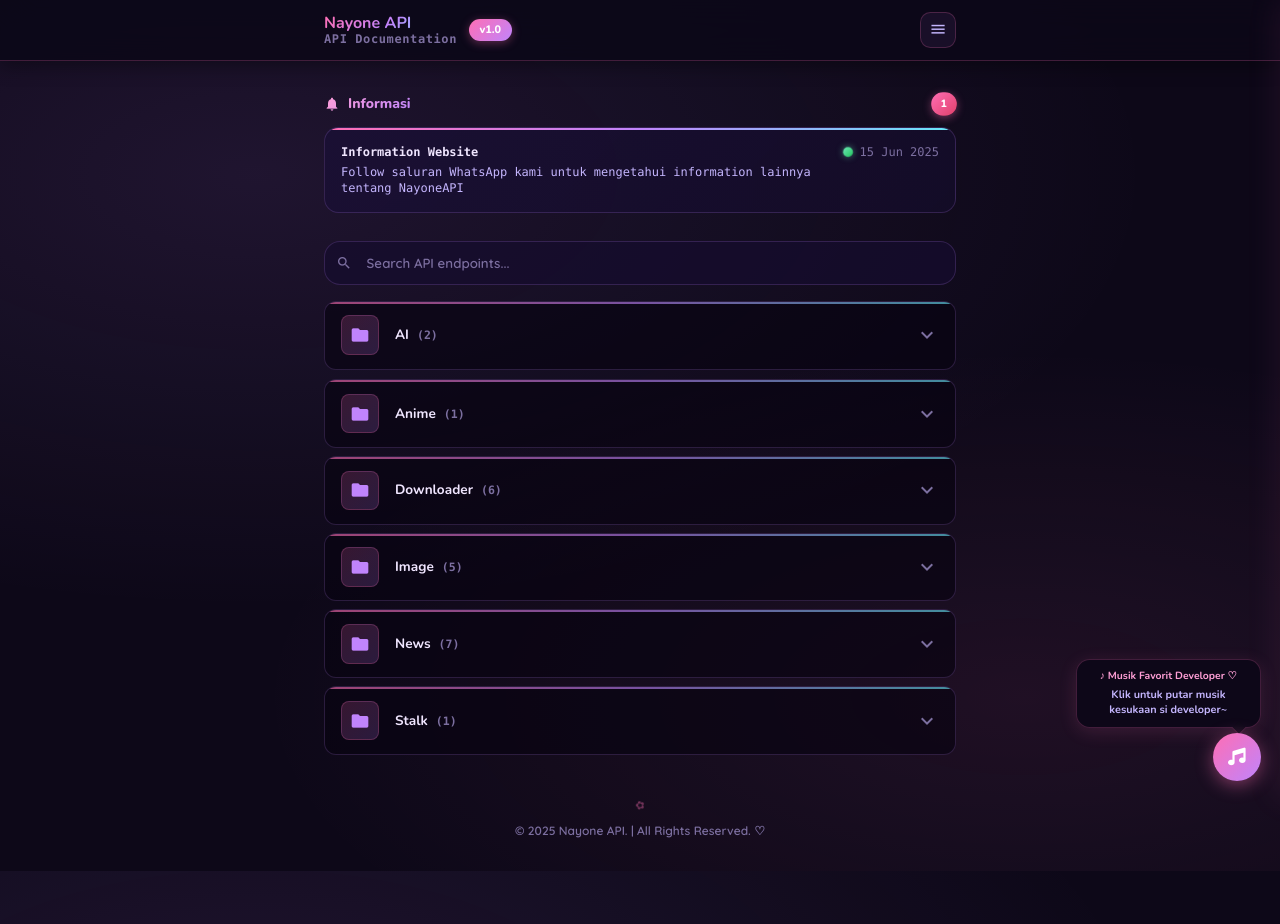
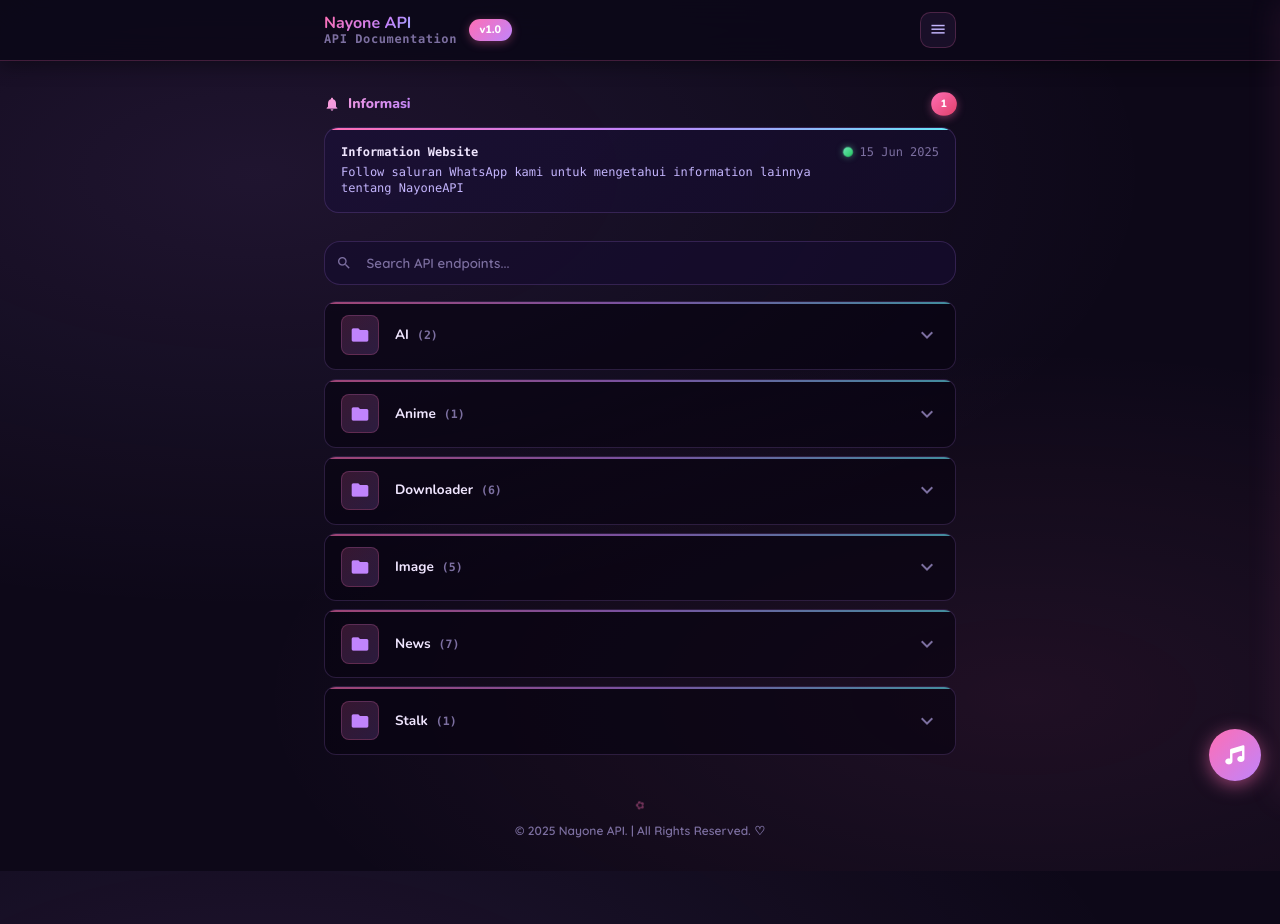
Before and after one commit to AnayaDev/NayoneAPI, a website: page api-page/docs.html in a window 1280 px wide. Drawn offline with nearby package versions, Linux system fonts and the light colour scheme; files whose address does not match are found by name.

Commit message:
Update docs.html

```diff
--- a/api-page/docs.html
+++ b/api-page/docs.html
@@ -879,11 +879,11 @@
     </audio>
 
     <!-- MUSIC BUTTON -->
-    <button id="music-btn" aria-label="Play music">
-        <i class="fas fa-music"></i>
+    <button id="music-btn" aria-label="Play music" style="position:fixed;bottom:1.2rem;right:1.2rem;z-index:9999;width:52px;height:52px;border-radius:50%;background:linear-gradient(135deg,#ff6eb4,#c084fc);border:none;cursor:pointer;display:flex;align-items:center;justify-content:center;box-shadow:0 4px 18px rgba(255,110,180,0.55);color:#fff;font-size:1.2rem;">
+        <i class="fas fa-music" style="pointer-events:none;"></i>
     </button>
-    <div id="music-tooltip">
-        <span class="tip-title">♪ Musik Favorit Developer ♡</span>
+    <div id="music-tooltip" style="position:fixed;bottom:5rem;right:1.2rem;z-index:9998;background:rgba(13,8,24,0.96);border:1.5px solid rgba(255,110,180,0.22);border-radius:0.85rem;padding:0.55rem 0.85rem;font-size:0.68rem;font-family:'Nunito',sans-serif;font-weight:700;color:#c4b5fd;pointer-events:none;opacity:0;transform:translateY(5px);transition:all 0.22s;max-width:185px;text-align:center;line-height:1.45;">
+        <span style="color:#ff9fd6;font-size:0.65rem;display:block;margin-bottom:0.2rem;">♪ Musik Favorit Developer ♡</span>
         Klik untuk putar musik kesukaan si developer~
     </div>
 
```
